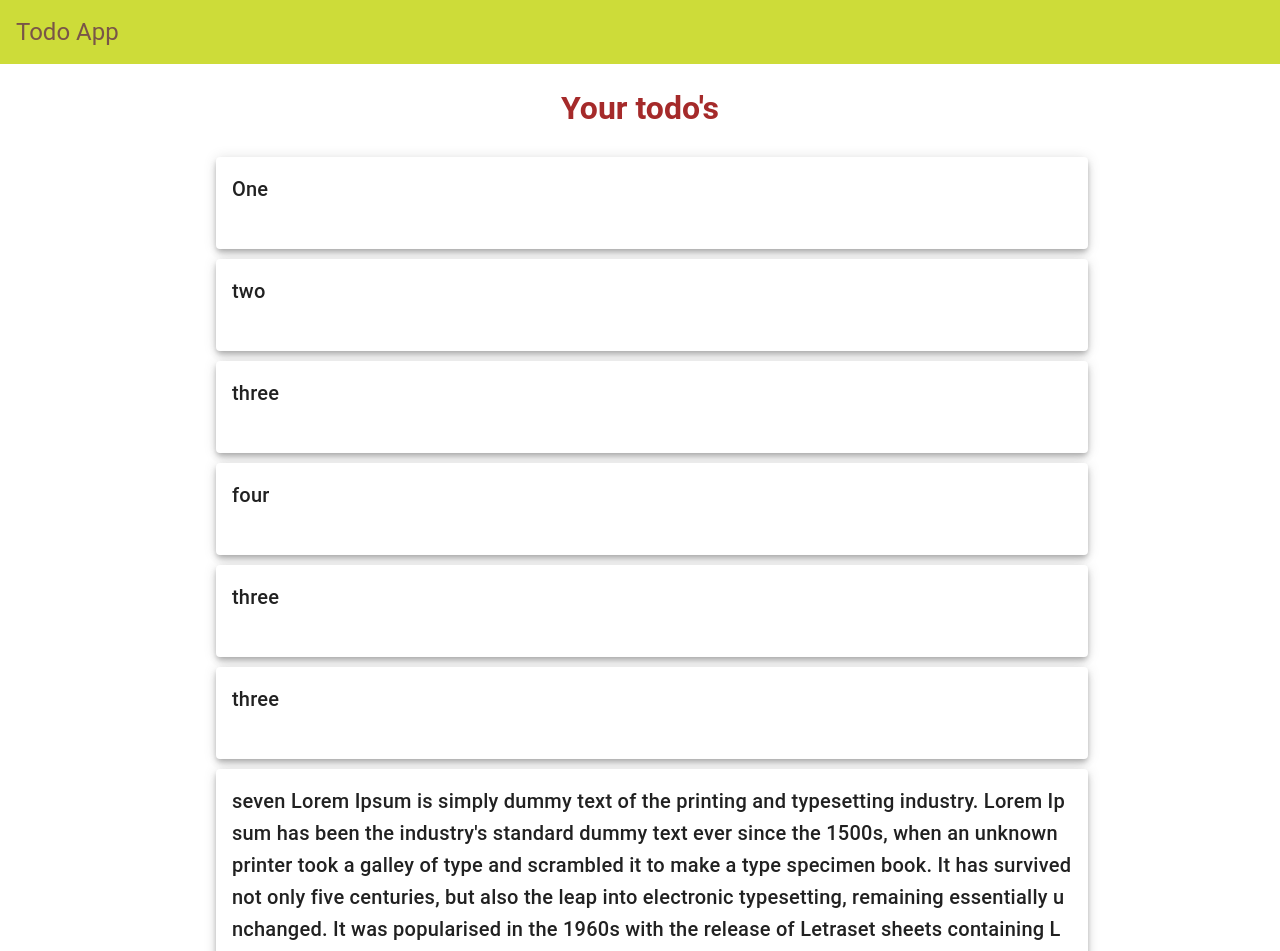
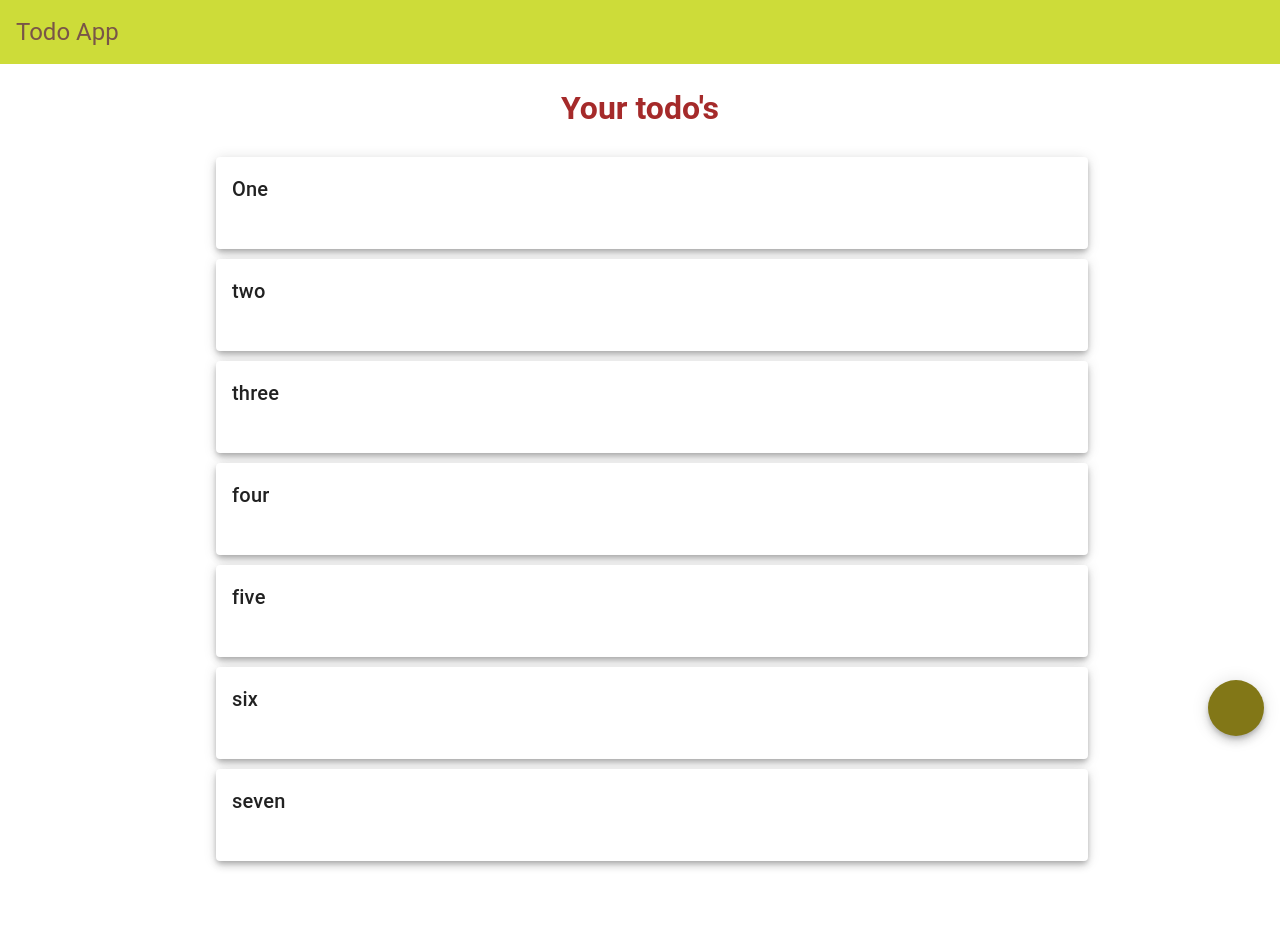
Before and after one commit to MohamedArif20091999/vue-app-todo-, a Vue app: page / in a window 1280 px wide. Shown: the top 951 px of the page. After the commit the page ends 866 px from the top, so only its background shows below. Built offline with nearby package versions, Linux system fonts and the light colour scheme; the HTML template or start-up script is replaced by a standard one.

Commit message:
Completed frontEnd

```diff
--- a/src/components/Addtodo.vue
+++ b/src/components/Addtodo.vue
@@ -1,7 +1,7 @@
 <template>
     <div class="plus" >
           <v-btn @click="dialog=true" color="lime darken-4" fab dark absolute right>
-                        <v-icon  x-large color="white lighten-0" >mdi-plus</v-icon>
+              <v-icon  x-large color="white lighten-0" >mdi-plus</v-icon>
            </v-btn>
           <v-dialog
         v-model="dialog"
@@ -17,11 +17,11 @@
           sm="12"
         >
           <v-text-field
-            v-model="message4"
             label="to-do"
             outlined
             clearable
             color="brown"
+            v-model="post"
           ></v-text-field>
         </v-col>
           <v-card-actions>
@@ -30,8 +30,7 @@
             <v-btn
               color="lime darken-4"
               text
-
-              @click="dialog = false"
+              @click="dialog = false; log();"
             >
               save
             </v-btn>
@@ -48,15 +47,28 @@
 export default {
     data() {
         return {
-            dialog:false
+            dialog:false,
+            post:'',
+            // postcontent:{},
         }
     },
     methods:{
-        push(){
+       log() {
 
-            return this.$router.push('./add');
 
-        }
+          //  this.postcontent={
+          //   id:this.$store.state.todos.length+1,
+          //   todo:this.post,
+          //   checked:false
+          // };
+          // if(this.post.length >= 1){
+          //   this.$store.state.todos.push(postcontent);
+          //    console.log(this.$store.state.todos);
+          // }
+        this.$store.commit('add',this.post)
+        this.post='';
+
+       }
     }
 }
 </script>
@@ -69,5 +81,8 @@ export default {
     padding-bottom: 20px;
     margin-bottom: 100px;
     padding-right: 200px;
+    position: fixed;
+    bottom: 0px;
+    right: 0px;
 }
 </style>
--- a/src/components/Todoview.vue
+++ b/src/components/Todoview.vue
@@ -5,16 +5,21 @@
     <v-main>
       <div style="padding:20px"> <h1 style="text-align:center; color:brown;"> Your todo's</h1> </div>
       <!-- <todoview></todoview> -->
-      <ul v-for="todo in $store.state.todos" :key="todo.id">
+
+          <ul v-for="todo in $store.state.todos" :key="todo.id">
             <div style="padding:5px">
+
                 <v-card elevation="5" class="mx-auto">
-                <v-card-title>{{todo.todo}}</v-card-title>
+                <v-card-title v-bind:class="{'check':todo.checked}">{{todo.todo}}</v-card-title>
                 <v-card-actions>
-                    <v-row align="center" justify="end">
-                          <v-btn icon>
-                        <v-icon medium color="blue darken-2" >mdi-circle-edit-outline</v-icon>
+                    <v-row align="center" >
+                        <v-row>
+                    <v-btn icon right @click="checkClick(todo.id)">
+                        <v-icon medium color="lime darken-2" >mdi-check-circle</v-icon>
                     </v-btn>
-                    <v-btn icon>
+                        </v-row>
+
+                    <v-btn icon @click="deletetodoo(todo)" >
                         <v-icon  medium color="brown lighten-0" >mdi-delete</v-icon>
                     </v-btn>
                     </v-row>
@@ -24,6 +29,7 @@
             </v-card>
             </div>
         </ul>
+
     </v-main>
      <addtodo></addtodo>
   </v-app>
@@ -39,7 +45,23 @@ export default {
     components:{
         Appbar,
         Addtodo,
+    },
+    data() {
+        return {
+            isChecked: false
+        }
+    },
+    methods:{
+        deletetodoo(todo){
+            return this.$store.commit('delete',todo)
+        },
+
+        checkClick(id){
+
+            return this.$store.commit('checkClick',id)
+        }
     }
+
 }
 </script>
 
@@ -53,5 +75,14 @@ export default {
     .v-main{
         flex: 0;
     }
+    .row{
+        margin-left: -4px;
+        margin-right: -9px ;
+
+    }
+    .check{
+        text-decoration: line-through;
+        text-decoration-color: brown;
+    }
 
 </style>
--- a/src/store/index.js
+++ b/src/store/index.js
@@ -7,17 +7,43 @@ export default new Vuex.Store({
   state() {
     return{
       todos:[
-        {id:1,todo:"One"},
-        {id:2,todo:"two"},
-        {id:3,todo:"three"},
-        {id:4,todo:"four"},
-        {id:5,todo:"three"},
-        {id:6,todo:"three"},
-        {id:7,todo:"seven Lorem Ipsum is simply dummy text of the printing and typesetting industry. Lorem Ipsum has been the industry's standard dummy text ever since the 1500s, when an unknown printer took a galley of type and scrambled it to make a type specimen book. It has survived not only five centuries, but also the leap into electronic typesetting, remaining essentially unchanged. It was popularised in the 1960s with the release of Letraset sheets containing Lorem Ipsum passages, and more recently with desktop publishing software like Aldus PageMaker including versions of Lorem Ipsum"},
-      ]
+        {id:1,todo:"One",checked:false},
+        {id:2,todo:"two",checked:false},
+        {id:3,todo:"three",checked:false},
+        {id:4,todo:"four",checked:false},
+        {id:5,todo:"five",checked:false},
+        {id:6,todo:"six",checked:false},
+        {id:7,todo:"seven",checked:false},
+      ],
+      // postcontent:{}
     }
   },
-  mutations: {},
+  mutations: {
+    delete(state,todo){
+      var changedtodos=state.todos.filter(function(itodo){
+        return itodo.id!=todo.id
+    })
+      state.todos=changedtodos;
+    },
+
+    checkClick(state,id){
+      let item=state.todos.find(i => i.id == id)
+      item.checked= !item.checked;
+    },
+    add(state,post){
+
+      var postcontent={
+        id:state.todos.length+1,
+        todo:post,
+        checked:false
+      }
+      if(post.length>=1){
+        state.todos.push(postcontent);
+      }
+    }
+
+
+  },
   actions: {},
   modules: {}
 });
```
